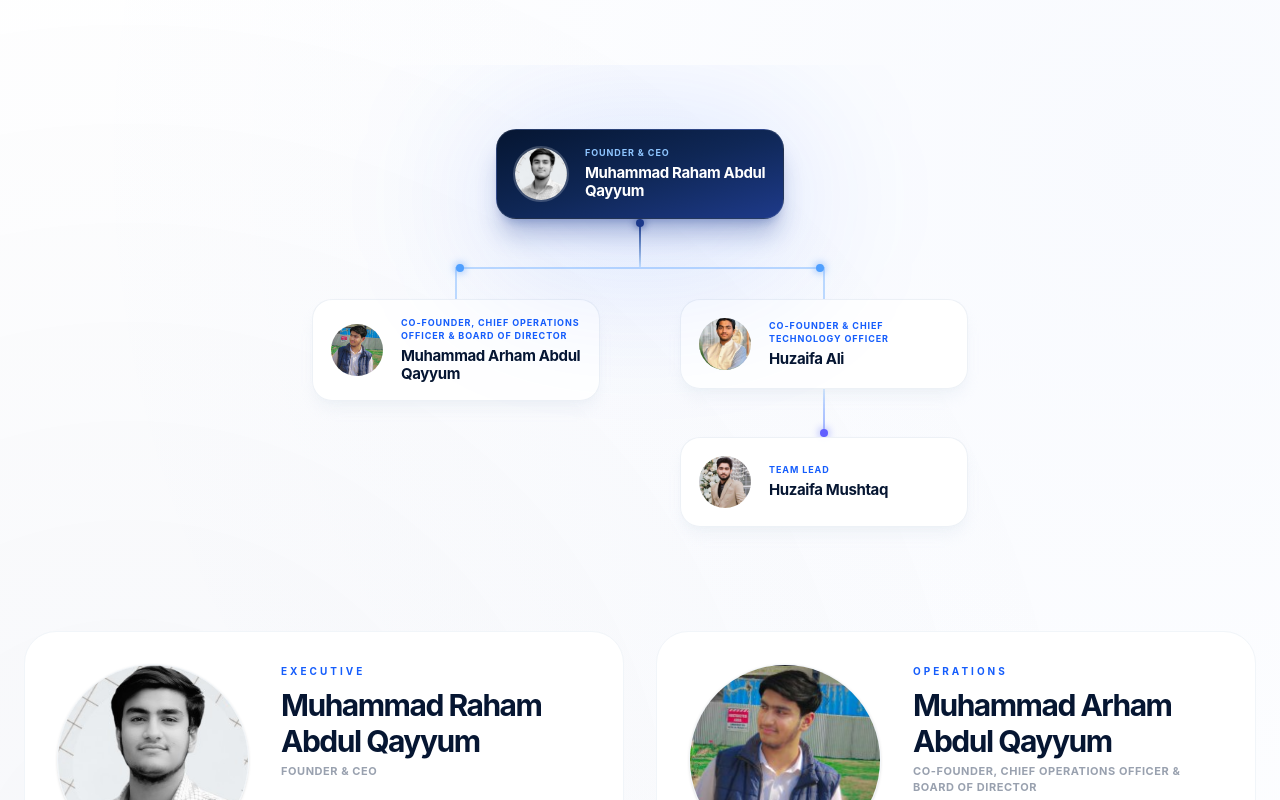
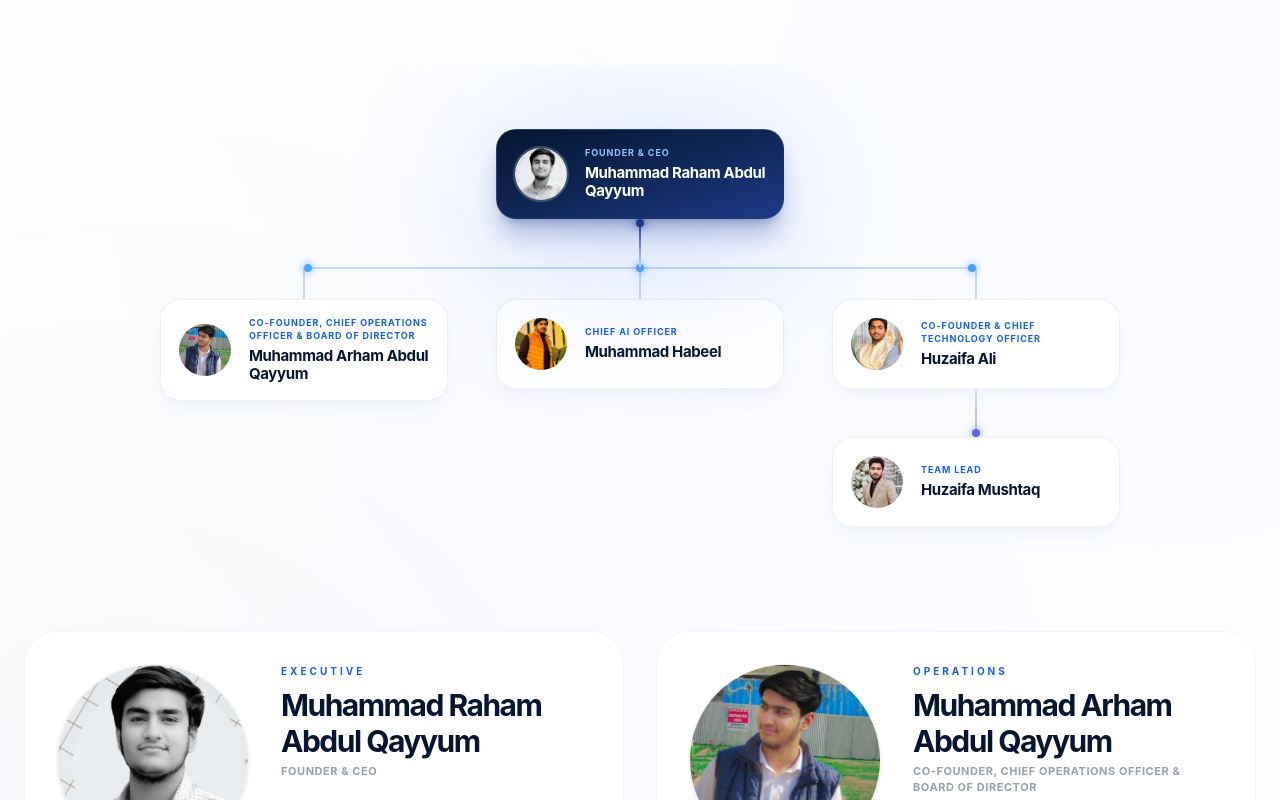
Before and after one commit to sultanraham/Devnexes, a React (Vite) app: page /about in a window 1280 px wide. Shown: the part 2420-3220 px from the top of the page. Built offline with nearby package versions, Linux system fonts and the light colour scheme; no server answers.

Commit message:
Update Organization Chart to include CAIO and 5 experts text

```diff
--- a/src/components/AboutPage.jsx
+++ b/src/components/AboutPage.jsx
@@ -89,6 +89,7 @@ const OrganizationChart = () => {
   const coo = team.find(m => m.slug === 'muhammad-arham-abdul-qayyum')
   const cto = team.find(m => m.slug === 'huzaifa-ali')
   const lead = team.find(m => m.slug === 'huzaifa-mushtaq')
+  const caio = team.find(m => m.slug === 'muhammad-habeel')
 
   const NodeCard = ({ member, gradient = false }) => {
     if (!member) return null;
@@ -120,7 +121,7 @@ const OrganizationChart = () => {
 
   return (
     <div className="w-full flex justify-center py-16 mb-10 overflow-x-auto hide-scrollbar">
-      <div className="min-w-[800px] flex flex-col items-center px-4 relative">
+      <div className="min-w-[1100px] flex flex-col items-center px-4 relative">
 
         {/* CEO Level */}
         <div className="flex flex-col items-center relative z-20">
@@ -135,11 +136,12 @@ const OrganizationChart = () => {
         </div>
 
         {/* Second Level Container */}
-        <div className="relative flex justify-center gap-20 w-full z-10">
+        <div className="relative flex justify-center gap-12 w-full z-10">
           {/* Horizontal connection line */}
-          <div className="absolute top-0 left-1/2 -translate-x-1/2 w-[368px] h-[2px] bg-blue-200">
+          <div className="absolute top-0 left-1/2 -translate-x-1/2 w-[672px] h-[2px] bg-blue-200">
             <div className="absolute top-1/2 left-0 -translate-y-1/2 w-2 h-2 rounded-full bg-blue-400 shadow-[0_0_8px_#60a5fa]" />
             <div className="absolute top-1/2 right-0 -translate-y-1/2 w-2 h-2 rounded-full bg-blue-400 shadow-[0_0_8px_#60a5fa]" />
+            <div className="absolute top-1/2 left-1/2 -translate-x-1/2 -translate-y-1/2 w-2 h-2 rounded-full bg-blue-400 shadow-[0_0_8px_#60a5fa]" />
           </div>
 
           {/* COO Branch */}
@@ -147,6 +149,14 @@ const OrganizationChart = () => {
             <div className="w-[2px] h-8 bg-blue-200" />
             <motion.div initial={{ opacity: 0, x: -20 }} whileInView={{ opacity: 1, x: 0 }} viewport={{ once: true }}>
               <NodeCard member={coo} />
+            </motion.div>
+          </div>
+
+          {/* CAIO Branch */}
+          <div className="flex flex-col items-center w-72">
+            <div className="w-[2px] h-8 bg-blue-200" />
+            <motion.div initial={{ opacity: 0, y: 20 }} whileInView={{ opacity: 1, y: 0 }} viewport={{ once: true }}>
+              <NodeCard member={caio} />
             </motion.div>
           </div>
 
@@ -375,7 +385,7 @@ const AboutPage = ({ t = {} }) => {
                 })}
               </div>
               <p className="text-[#061632] text-sm font-bold tracking-tight">
-                4 experts. One unified mission.
+                5 experts. One unified mission.
               </p>
             </div>
 
```
